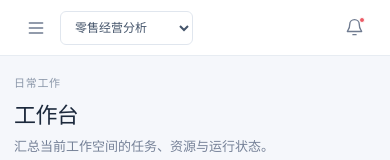
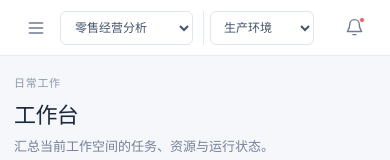
Before and after one commit to aqiao/dwlle, a React (Vite) app in the folder web/: page / in a window 390 px wide. Shown: the top 160 px of the page. Built offline with nearby package versions, Linux system fonts and the light colour scheme.

Commit message:
T028: add environment selector

```diff
--- a/web/src/components/AppShell.tsx
+++ b/web/src/components/AppShell.tsx
@@ -48,6 +48,7 @@ const navigation: { label: string; items: { id: PageId; label: string; icon: Ico
 export function AppShell({ activePage, onNavigate, children }: AppShellProps) {
   const [mobileOpen, setMobileOpen] = useState(false)
   const [workspace, setWorkspace] = useState('零售经营分析')
+  const [environment, setEnvironment] = useState('生产环境')
   const activeNav = activePage === 'editor' ? 'pipelines' : activePage
 
   const navigate = (page: PageId) => {
@@ -102,6 +103,7 @@ export function AppShell({ activePage, onNavigate, children }: AppShellProps) {
           <div className="topbar-left">
             <button className="mobile-menu icon-button" aria-label="打开导航" onClick={() => setMobileOpen(true)}><Icon name="menu" /></button>
             <label className="workspace-select"><span>当前空间</span><select aria-label="切换工作空间" value={workspace} onChange={(event) => setWorkspace(event.target.value)}><option>零售经营分析</option><option>财务数据中心</option><option>全部工作空间</option></select></label>
+            <label className="environment-select"><span>环境</span><select aria-label="切换环境" value={environment} onChange={(event) => setEnvironment(event.target.value)}><option>生产环境</option><option>开发环境</option><option>测试环境</option></select></label>
           </div>
           <div className="topbar-right">
             <label className="global-search">
--- a/web/src/styles.css
+++ b/web/src/styles.css
@@ -1178,3 +1178,12 @@ body { font-size: 14px; }
 /* Workspace selector readability */
 .workspace-select { font-size: 12px; }
 .workspace-select select { height: 34px; font-size: 12px; }
+
+/* Environment selector */
+.environment-select { display: flex; align-items: center; gap: 8px; margin-left: 6px; padding-left: 14px; border-left: 1px solid #e4eaf1; color: #8491a3; font-size: 12px; }
+.environment-select select { height: 34px; min-width: 108px; padding: 0 24px 0 9px; border: 1px solid #e0e6ee; border-radius: 6px; color: #44546a; background: #fff; font-size: 12px; }
+@media (max-width: 760px) {
+  .environment-select { gap: 0; margin-left: 2px; padding-left: 6px; }
+  .environment-select > span { display: none; }
+  .environment-select select { min-width: 96px; }
+}
```
Also changed, not shown: 1 other file (tests, documents, lock files or other folders).
